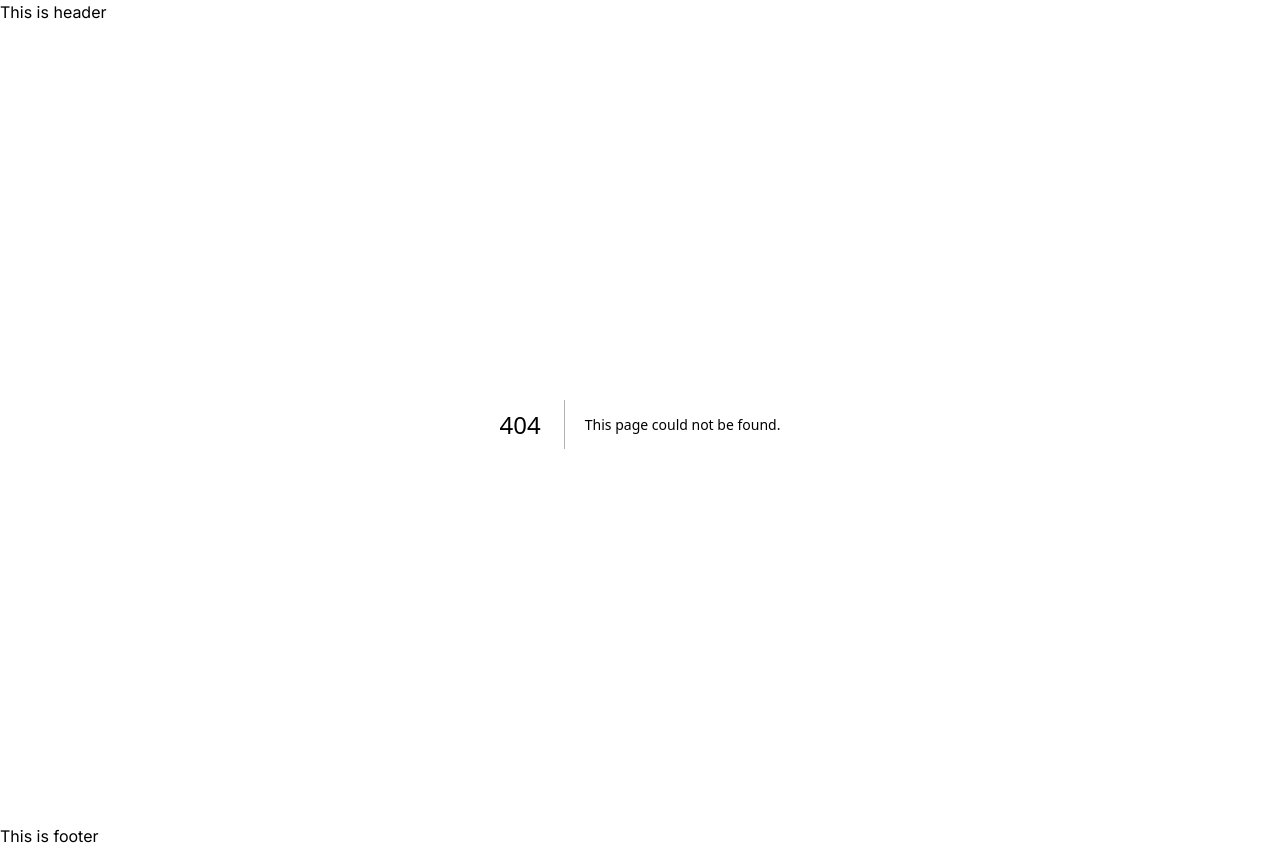
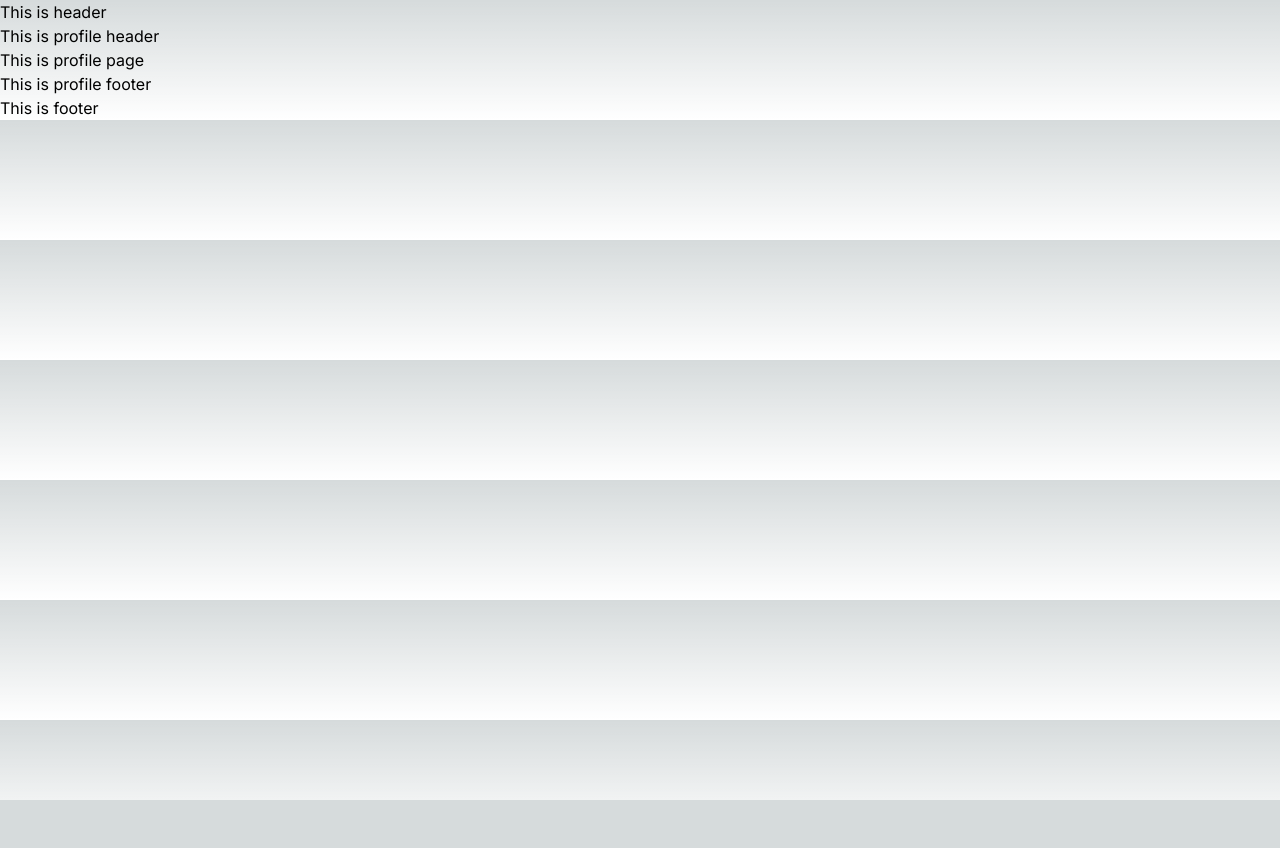
Before and after one commit to KISMAT1234/work-manager, a Next.js app: page /profile in a window 1280 px wide. Before the commit this address had no page. After the commit the page ends 800 px from the top, so only its background shows below. Built offline with nearby package versions, Linux system fonts and the light colour scheme.

Commit message:
profile page created successfully

```diff
--- /dev/null
+++ b/src/app/profile/page.js
@@ -0,0 +1,6 @@
+export default function Profile(){
+    return( <>
+     <h1>This is profile page</h1>
+    </>
+    )
+}
```
